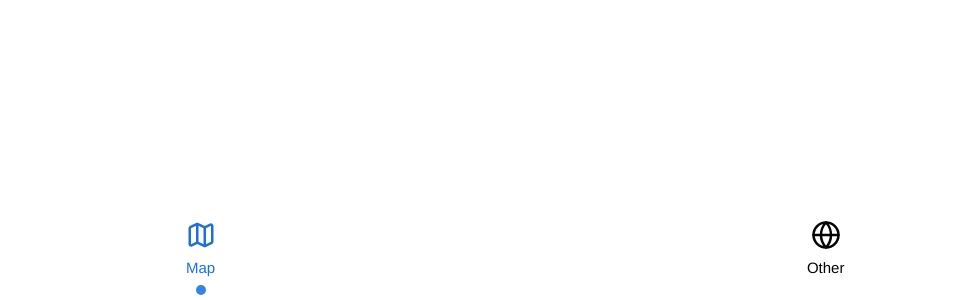
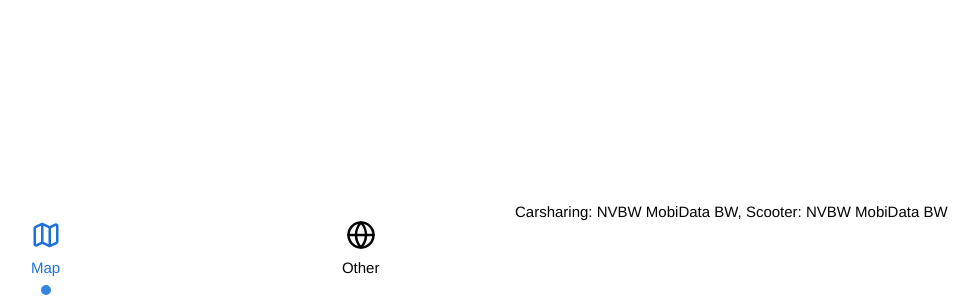
Before and after one commit to KASTEL-MobilityLab/ArtificialMetro, a Vue app: page / in a window 1280 px wide. Shown: the part 500-800 px from the top of the page, without its empty margins (125-1104 px from the left). Built offline with nearby package versions, Linux system fonts and the light colour scheme; no server answers.

Commit message:
Show attribution for data sources

```diff
--- a/src/App.vue
+++ b/src/App.vue
@@ -12,11 +12,13 @@ onMounted(() => {
 </script>
 
 <template>
+  <FooterBar></FooterBar>
+
   <main>
     <DebugView></DebugView>
   </main>
 
-  <FooterBar></FooterBar>
+
 </template>
 
 <style scoped></style>
--- a/src/provider/carsharing.ts
+++ b/src/provider/carsharing.ts
@@ -2,7 +2,7 @@ import { geometryToCoordinate, type CarsharingStation } from "@/model/vehicles";
 import * as csv from "web-csv-toolbox"
 
 const endpoint = "https://api.mobidata-bw.de/geoserver/MobiData-BW/ows?service=WFS&version=1.0.0&request=GetFeature&typeName=MobiData-BW%3Asharing_stations_car&maxFeatures=20000&outputFormat=csv"
-const attribution = "NVBW MobiData BW"
+export const attribution = "NVBW MobiData BW"
 
 const channel = new BroadcastChannel("carsharing")
 
--- a/src/provider/scooter.ts
+++ b/src/provider/scooter.ts
@@ -2,7 +2,7 @@ import { geometryToCoordinate, type Scooter } from "@/model/vehicles";
 import * as csv from "web-csv-toolbox"
 
 const endpoint = "https://api.mobidata-bw.de/geoserver/MobiData-BW/ows?service=WFS&version=1.0.0&request=GetFeature&typeName=MobiData-BW%3Asharing_vehicles&CQL_FILTER=form_factor%20%3D%20%27scooter%27&maxFeatures=20000&outputFormat=csv"
-const attribution = "NVBW MobiData BW"
+export const attribution = "NVBW MobiData BW"
 
 const channel = new BroadcastChannel("scooter")
 
--- a/src/view/DebugView.vue
+++ b/src/view/DebugView.vue
@@ -2,8 +2,10 @@
 import "leaflet/dist/leaflet.css"
 import L from "leaflet"
 import { LMap, LTileLayer, LMarker, LCircleMarker } from "@vue-leaflet/vue-leaflet"
-import { ref, type Ref } from "vue"
+import { computed, ref, type Ref } from "vue"
 import type { CarsharingStation, Coordinate, Scooter } from "@/model/vehicles"
+import * as carsharing from '../provider/carsharing'
+import * as scooter from '../provider/scooter'
 
 // This is needed to correctly load leaflet
 // see https://github.com/vue-leaflet/vue-leaflet/issues/278
@@ -12,6 +14,10 @@ globalThis.L = L
 let zoom = ref(14)
 let stations: Ref<CarsharingStation[]> = ref([])
 let scooters: Ref<Scooter[]> = ref([])
+
+let attribution = computed(() => {
+  return `Carsharing: ${carsharing.attribution}, Scooter: ${scooter.attribution}`
+})
 
 let carsharingChannel = new BroadcastChannel("carsharing")
 carsharingChannel.onmessage = (message: MessageEvent<CarsharingStation[]>) => {
@@ -50,6 +56,9 @@ function num_to_color(num: number): string {
         :fill="true" fill-color="blue" :fill-opacity="1" :stroke="false" :radius="5"></LCircleMarker>
     </LMap>
   </div>
+  <Teleport to="#view-controls">
+    <span>{{ attribution }}</span>
+  </Teleport>
 </template>
 
 <style scoped></style>
--- a/src/view/FooterBar.vue
+++ b/src/view/FooterBar.vue
@@ -12,13 +12,18 @@ const views = [
 <template>
     <footer>
         <ViewSwitcher :views="views" :active="0"></ViewSwitcher>
+        <div id="view-controls"></div>
     </footer>
 </template>
 
 <style scoped>
 footer {
-    display: block;
+    display: flex;
     position: fixed;
+
+    flex-direction: row;
+    justify-content: stretch;
+    align-items: stretch;
 
     left: 0;
     right: 0;
@@ -30,4 +35,7 @@ footer {
     background-color: var(--view-bg-color);
     color: var(--view-fg-color);
 }
+.view-switcher {
+    width: 50%;
+}
 </style>
--- a/src/view/ViewSwitcher.vue
+++ b/src/view/ViewSwitcher.vue
@@ -13,7 +13,7 @@ const props = defineProps<{
 </script>
 
 <template>
-    <ul>
+    <ul class="view-switcher">
         <li v-for="view, id in props.views" :key="id" :active="id == props.active">
             <component :is="view.icon" :height="30" :width="30"></component>
             {{ view.title }}
```
